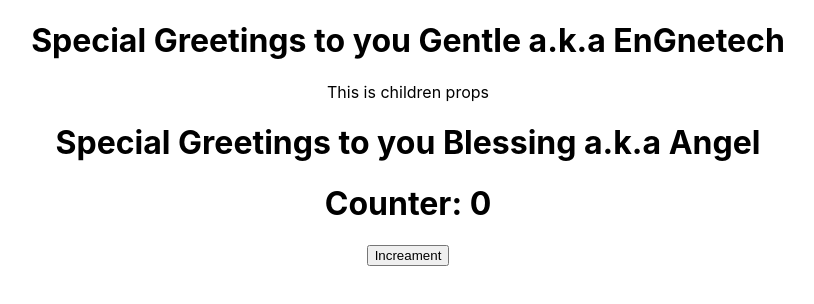
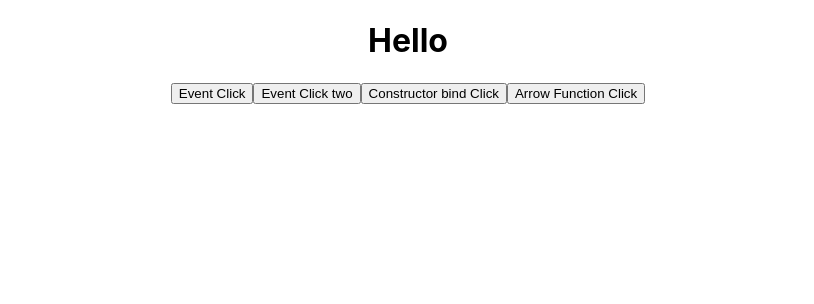
Before and after one commit to EnGentech/React_Space, a React (Create React App) app in the folder hello_world/: page / in a window 1280 px wide. Shown: the top 304 px of the page, without its empty margins (232-1046 px from the left). Built offline with nearby package versions, Linux system fonts and the light colour scheme.

Commit message:
my first react app created

```diff
--- a/hello_world/src/App.js
+++ b/hello_world/src/App.js
@@ -6,6 +6,9 @@ import {hello as Hello, newHello as NewHello} from './components/hello';
 import Checkout from './components/propsFile';
 import Message from './components/stateFile';
 import Counter from './components/counter';
+import FunctionClick from './components/functionClick';
+import classClick from './components/classClick';
+import EventBind from './components/eventBind';
 
 function App() {
   return (
@@ -14,12 +17,16 @@ function App() {
       <Welcome />
       <Hello />
       <NewHello />*/}
-      <Checkout name="Gentle" nickName="EnGnetech">
+      {/* <Checkout name="Gentle" nickName="EnGnetech">
         <p>This is children props</p>
       </Checkout>
       <Checkout name="Blessing" nickName="Angel" />
 
-      <Counter />
+      <Counter /> */}
+
+      {/* <FunctionClick />
+      <ClassClick /> */}
+      <EventBind />
 
     </div>
   );
--- /dev/null
+++ b/hello_world/src/components/classClick.js
@@ -0,0 +1,18 @@
+import React, { Component } from 'react'
+
+class classClick extends Component {
+
+    clickButton(){
+        console.log("You have clicked a class handler")
+    }
+
+  render() {
+    return (
+      <div>
+        <button onClick={this.clickButton}>Click me</button>
+      </div>
+    )
+  }
+}
+
+export default classClick
--- /dev/null
+++ b/hello_world/src/components/eventBind.js
@@ -0,0 +1,45 @@
+import React, { Component } from 'react'
+
+export class eventBind extends Component {
+
+    constructor(props) {
+      super(props)
+
+      this.state = {
+         message: "Hello"
+      }
+
+      this.changeMessage = this.changeMessage.bind(this)
+    }
+
+    changeMessage(){
+        this.setState(
+            {message: "Goodbye"}
+        )
+    }
+
+    arrowFnx = () => {
+        this.setState({
+            message: "Goodbye from Arrow Function!"
+        })
+    }
+
+  render() {
+    return (
+      <div>
+        <h1>{ this.state.message }</h1>
+        <button onClick={this.changeMessage.bind(this)}>Event Click</button>
+        {/* we can also use the second method as shown below (this uses the arrow function method) */}
+        <button onClick={() => this.changeMessage()}>Event Click two</button>
+
+        {/* the third approach is to set the binder in the constructor, this is the most prefered as documented in react */}
+        <button onClick={this.changeMessage}>Constructor bind Click</button>
+
+        {/* The last approach is to write the method using an arrow function, I think this is the best approach in respect to time */}
+        <button onClick={this.arrowFnx}>Arrow Function Click</button>
+      </div>
+    )
+  }
+}
+
+export default eventBind
--- /dev/null
+++ b/hello_world/src/components/functionClick.js
@@ -0,0 +1,11 @@
+import React from 'react'
+
+function functionClick() {
+  return (
+    <div>
+        <button>Click</button>
+    </div>
+  )
+}
+
+export default functionClick
```
